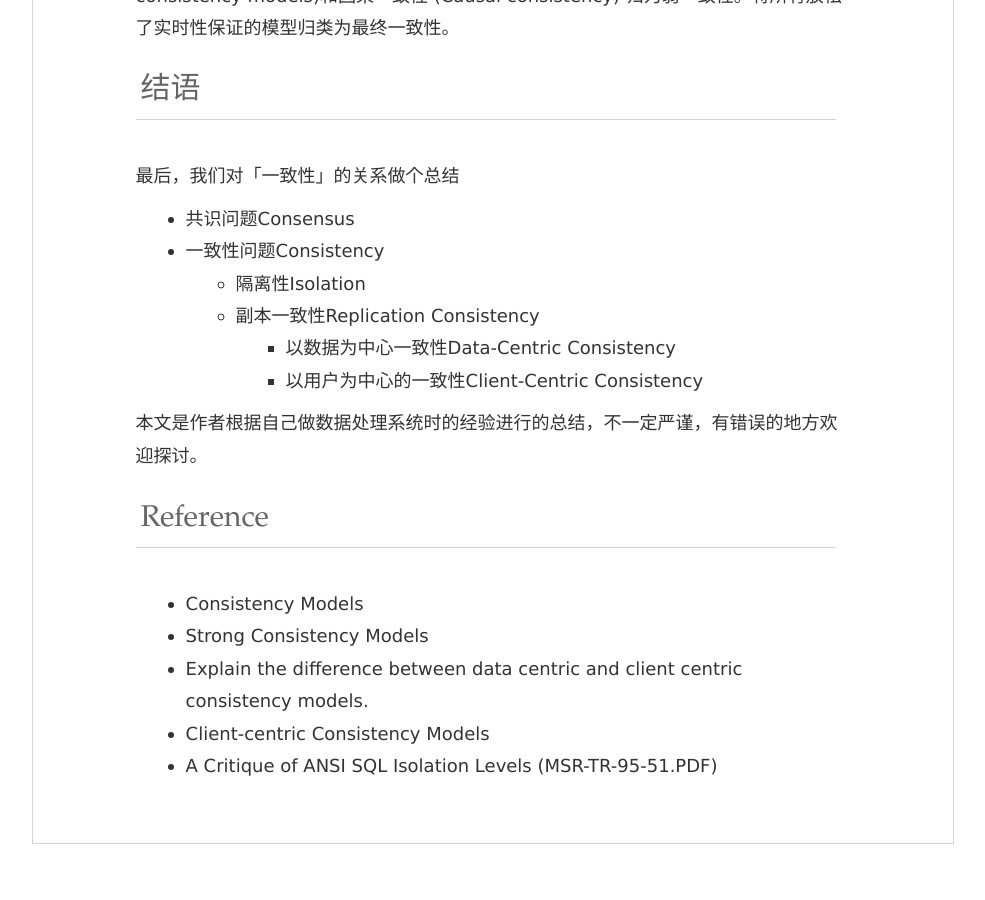
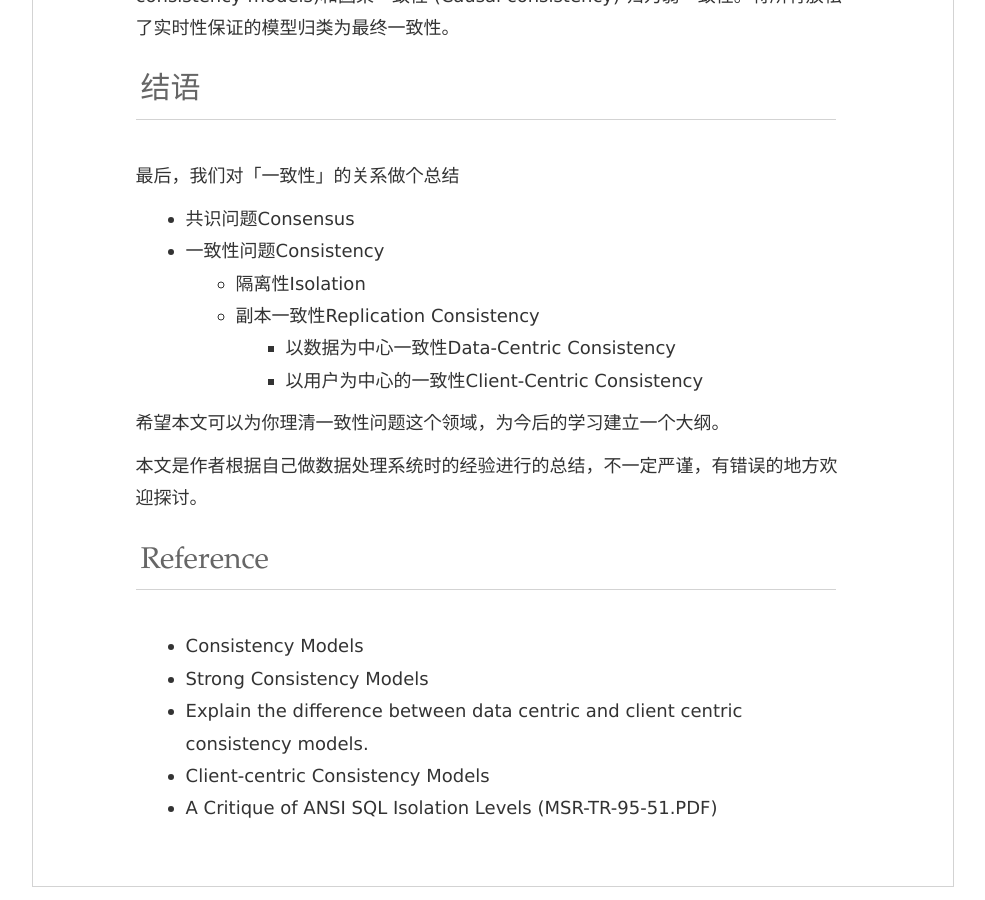
Before and after one commit to eueuy/eueuy.github.io, a Jekyll site: the page built from _posts/2019-05-17-consistency-model.md, in a window 1280 px wide and 900 px high, scrolled down 7868 px. Shown: the whole window, without its empty margins (147-1132 px from the left). Built offline with Jekyll 4.4.1, drawn with Linux system fonts in a browser that asks for light colours; before the commit the page ends 8725 px from its top, so only the background shows below that.

Commit message:
Update 2019-05-17-consistency-model.md

```diff
--- a/_posts/2019-05-17-consistency-model.md
+++ b/_posts/2019-05-17-consistency-model.md
@@ -123,6 +123,8 @@ PRAM一致性(Pipeline Random Access Memory)完全等同于读你的写、单调
     * 以数据为中心一致性Data-Centric Consistency
     * 以用户为中心的一致性Client-Centric Consistency
 
+希望本文可以为你理清一致性问题这个领域，为今后的学习建立一个大纲。
+
 本文是作者根据自己做数据处理系统时的经验进行的总结，不一定严谨，有错误的地方欢迎探讨。
 
 
```
